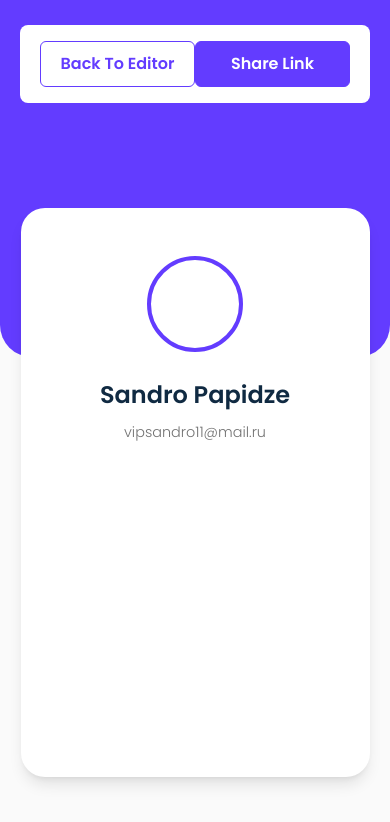
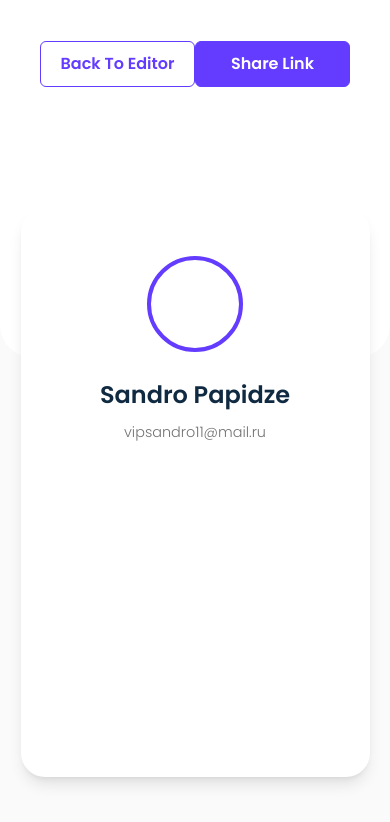
Before and after one commit to sandro21-glitch/link-sharing-app, a React (Vite) app: page /preview in a window 390 px wide. Shown: the top 822 px of the page. Built offline with nearby package versions, Linux system fonts and the light colour scheme.

Commit message:
refactor: Update import statement in Preview component

```diff
--- a/src/pages/Preview.tsx
+++ b/src/pages/Preview.tsx
@@ -2,12 +2,14 @@ import DisplayProfile from "../features/preview/DisplayProfile";
 import PreviewNav from "../ui/PreviewNav";
 
 const Preview = () => {
-  return <main>
-    <header className="h-[357px] w-full bg-strongPurple rounded-b-[2rem] py-[25px] px-5">
+  return (
+    <main>
+      <header className="h-[357px] w-full bg-white lg:bg-strongPurple rounded-b-[2rem] py-[25px] px-5">
         <PreviewNav />
         <DisplayProfile />
-    </header>
-  </main>;
+      </header>
+    </main>
+  );
 };
 
 export default Preview;
```
